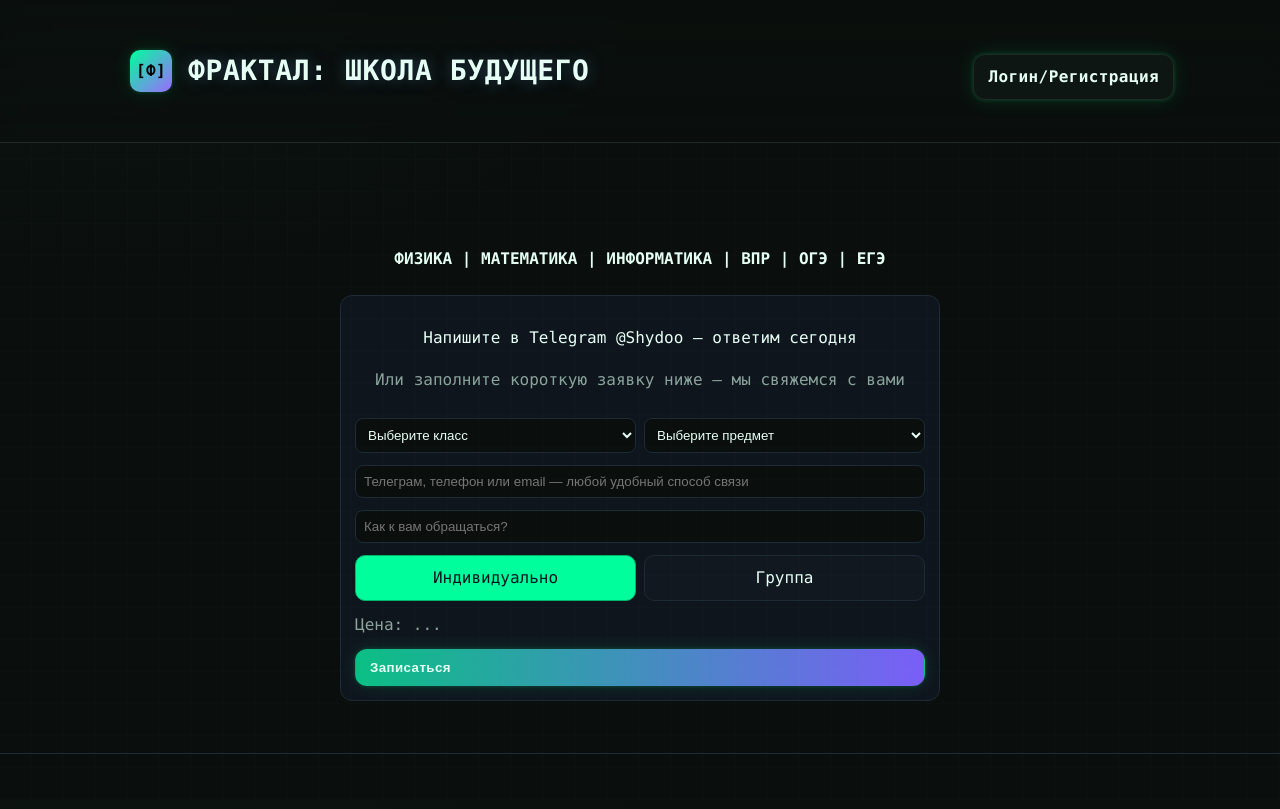
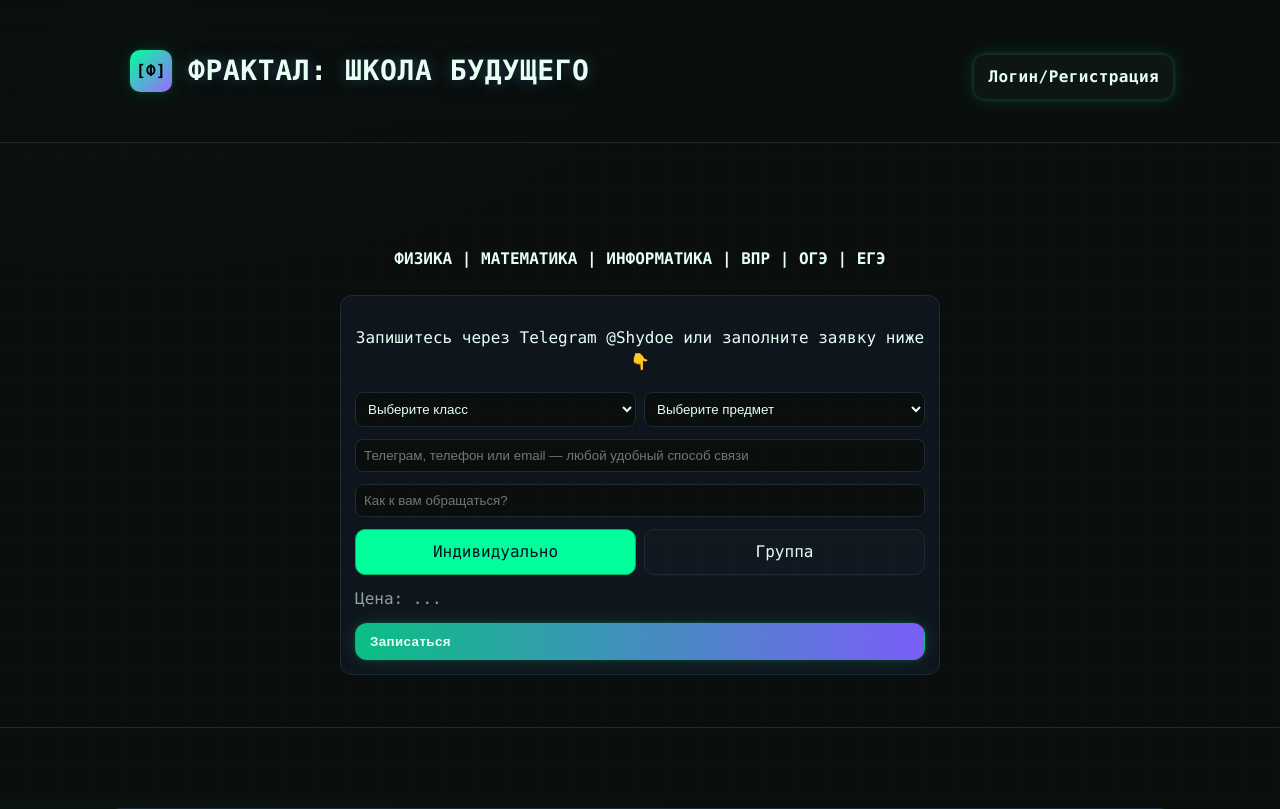
Before and after one commit to EPMAKOBB/django-site, a Django app: page / in a window 1280 px wide. Shown: the top 809 px of the page. Run offline with Django 5.2, Linux system fonts and the light colour scheme.

Commit message:
Replace contact paragraphs with single Telegram line

```diff
--- a/templates/home.html
+++ b/templates/home.html
@@ -11,12 +11,7 @@
         </div>
       </div>
       <div class="card" style="max-width:600px; margin:0 auto;">
-        <p class="mb-8" style="text-align:center;">
-          Напишите в Telegram <a href="https://t.me/Shydoo" target="_blank">@Shydoo</a> — ответим сегодня
-        </p>
-        <p class="muted" style="text-align:center; margin-top:0;">
-          Или заполните короткую заявку ниже — мы свяжемся с вами
-        </p>
+        <p class="mb-8" style="text-align:center;">Запишитесь через Telegram <a href="https://t.me/Shydoe" target="_blank">@Shydoe</a> или заполните заявку ниже 👇</p>
         <form action="{% url 'applications:apply' %}" method="post" class="signup-form">
           {% csrf_token %}
           <div class="grid">
```
